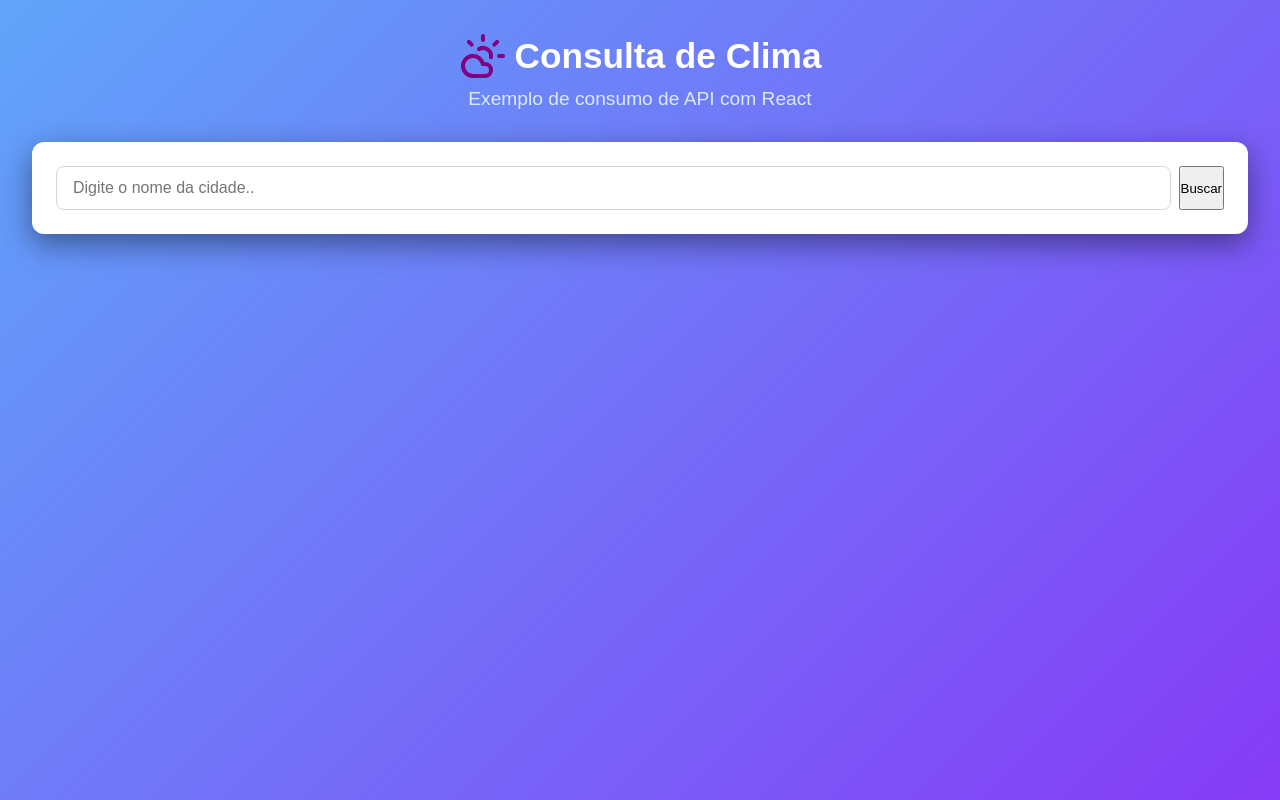
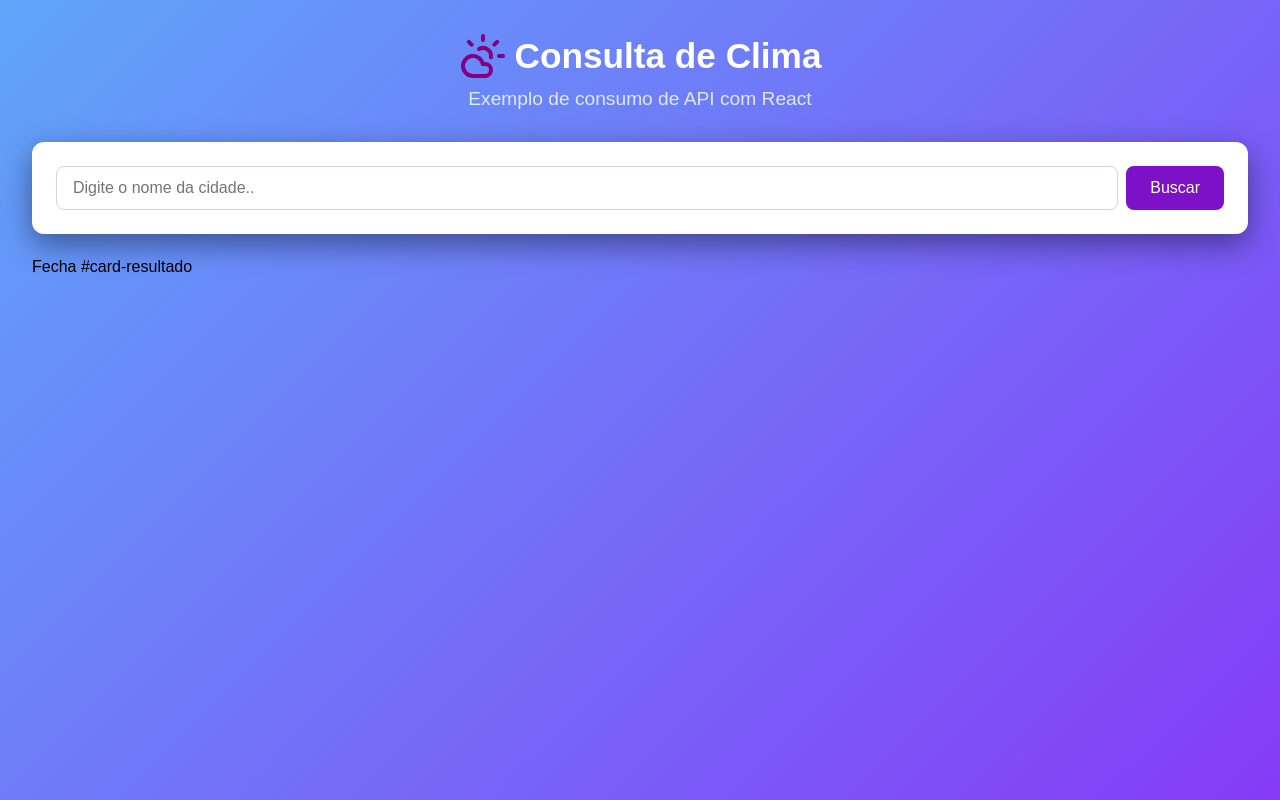
Before and after one commit to isabellacastro02/clima, a React (Vite) app: page / in a window 1280 px wide. Built offline with nearby package versions, Linux system fonts and the light colour scheme.

Commit message:
Add files via upload

```diff
--- a/src/App.css
+++ b/src/App.css
@@ -50,6 +50,24 @@ header p{
   transition: border-coloe 0.2s, box-shadow 0.2s;
 }
 .busca-container input:focus{
-  border-color: #3b82f6;
-  box-shadow: 0 0 0 3px #3b83f65f;
+  border-color: #923bf6;
+  box-shadow: 0 0 0 3px #9524ff5f;
 }
+.busca-container button{
+  padding: 12px 24px;
+  background: #7c11c8;
+  color: #fff;
+  border: none;
+  border-radius: 8px;
+  font-size: 16px;
+  font-weight: 500;
+  cursor: pointer;
+  transition: background 0.2s;
+}
+.busca-container button:hover{
+  background: #a75cdc;
+}
+.busca-container button:disabled{
+  cursor: not-allowed;
+  background: #9ca3af;
+}
--- a/src/App.jsx
+++ b/src/App.jsx
@@ -67,6 +67,10 @@ function App() {
           </div>
         </div>
 
+        {/* Resultado do Clima */}
+        <div id="card-resultado">
+
+        </div> Fecha #card-resultado
         </div>
       </div>
     </>
```
